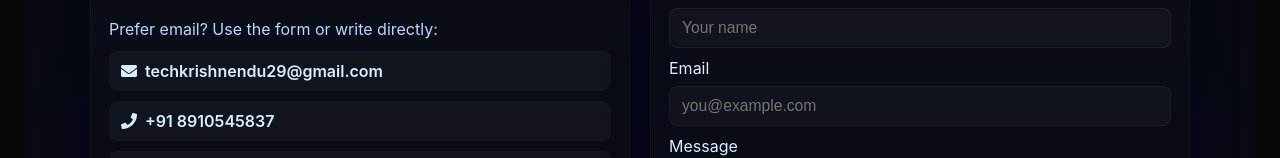
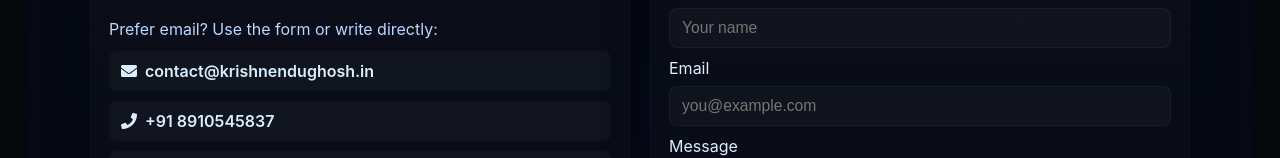
Before and after one commit to techkrishnendu29/krishnendughoshprofile, a React (Create React App) app: page / in a window 1280 px wide. Shown: the part 3912-4070 px from the top of the page. Built offline with nearby package versions, Linux system fonts and the light colour scheme.

Commit message:
Update Contact.js

```diff
--- a/src/components/Contact.js
+++ b/src/components/Contact.js
@@ -41,8 +41,8 @@ const Contact = () => {
 
             <div className="contact-socials">
 
-  <a className="contact-item" href="mailto:techkrishnendu29@gmail.com">
-    <FaEnvelope className="contact-icon" /> <span>techkrishnendu29@gmail.com</span>
+  <a className="contact-item" href="mailto:contact@krishnendughosh.in">
+    <FaEnvelope className="contact-icon" /> <span>contact@krishnendughosh.in</span>
   </a>
 
   <a className="contact-item" href="tel:+918910545837">
```
